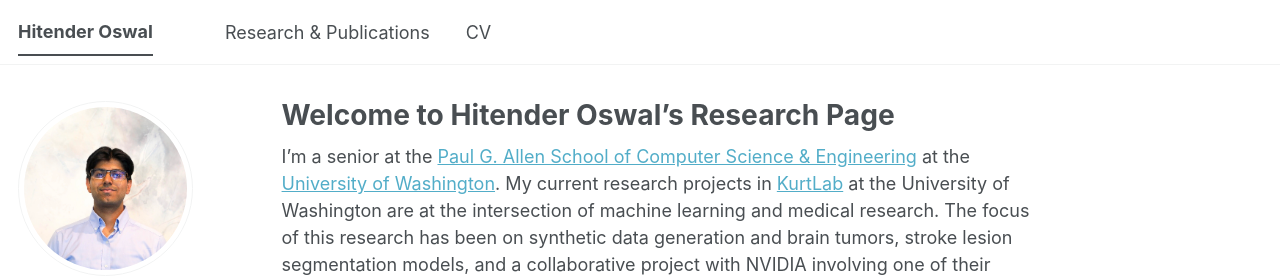
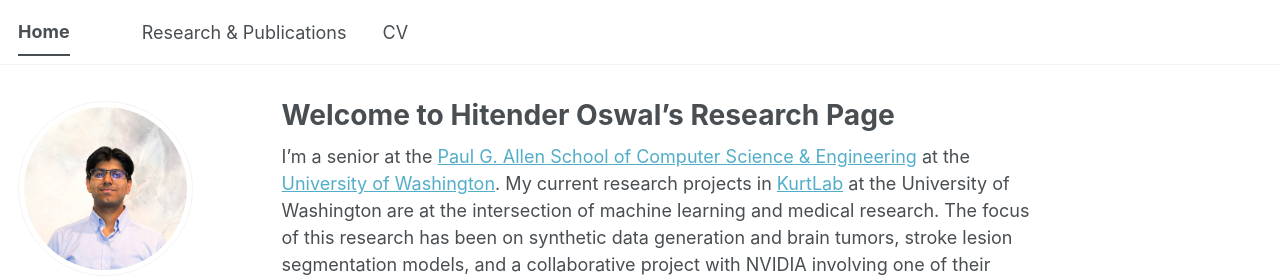
Before and after one commit to HitenderOswal/HitenderOswal.github.io, a Jekyll site: the page built from _pages/about.md, in a window 1280 px wide. Shown: the top 277 px of the page. Built offline with Jekyll 4.4.1, drawn with Linux system fonts in a browser that asks for light colours; a style sheet for code colours, icons or effects is not loaded.

Commit message:
Change Hitender Oswal to Home in header bar

```diff
--- a/_includes/masthead.html
+++ b/_includes/masthead.html
@@ -6,7 +6,7 @@
         <button><span class="navicon"></span></button>
         <ul class="visible-links">
           <li class="masthead__menu-item masthead__menu-item--lg persist {% if page.url == '/' or page.url == '/index.html' %}selected{% endif %}">
-            <a href="{{ base_path }}/">{{ site.title }}</a>
+            <a href="{{ base_path }}/">Home</a>
           </li>
           {% for link in site.data.navigation.main %}
             {% if link.url contains 'http' %}
```
